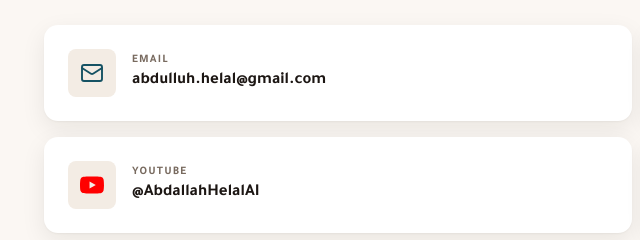
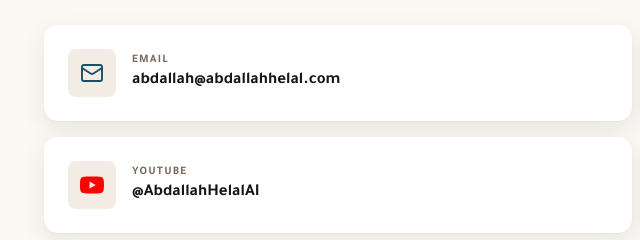
Before and after one commit to Abdallah-hilal/abdallah-helal-site, a plain HTML site: page index.html in a window 1280 px wide. Shown: the part 5735-5975 px from the top of the page, 0-640 px from the left. Drawn offline with nearby package versions, Linux system fonts and the light colour scheme; a web font is replaced by a local one.

Commit message:
Use domain email abdallah@abdallahhelal.com in contact
Co-Authored-By: Claude Opus 4.8 <noreply@anthropic.com>

```diff
--- a/index.html
+++ b/index.html
@@ -347,10 +347,10 @@
       <h2 class="h2">Let's build something that runs itself</h2>
     </div>
     <div class="contact__grid reveal">
-      <a href="mailto:abdulluh.helal@gmail.com" class="card card--link">
+      <a href="mailto:abdallah@abdallahhelal.com" class="card card--link">
         <div class="contact-row">
           <div class="logo-tile"><i data-lucide="mail"></i></div>
-          <div><div class="k">Email</div><div class="v">abdulluh.helal@gmail.com</div></div>
+          <div><div class="k">Email</div><div class="v">abdallah@abdallahhelal.com</div></div>
         </div>
       </a>
       <a href="https://www.linkedin.com/in/abdallah-hilal" target="_blank" rel="noopener" class="card card--link">
```
